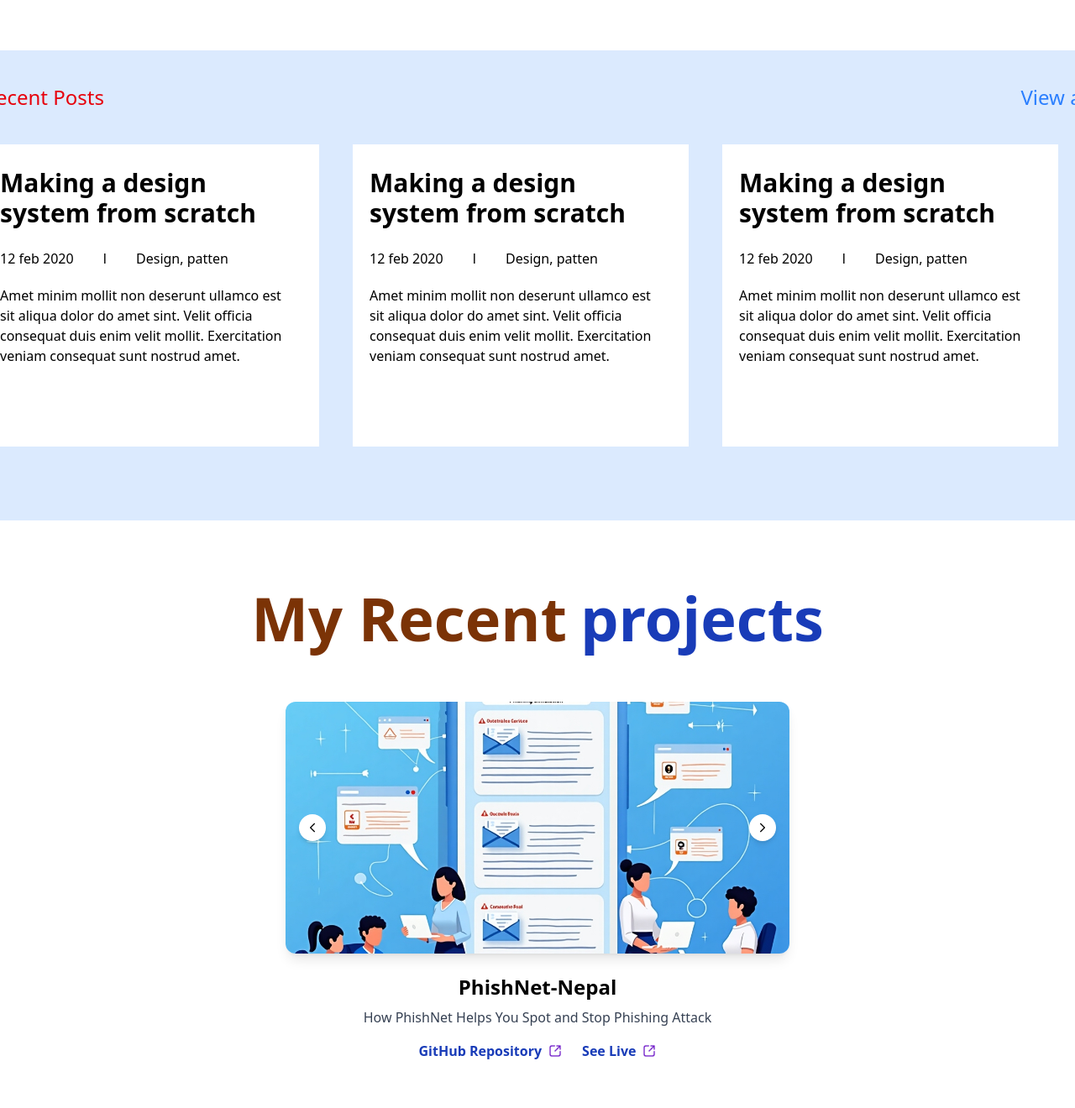
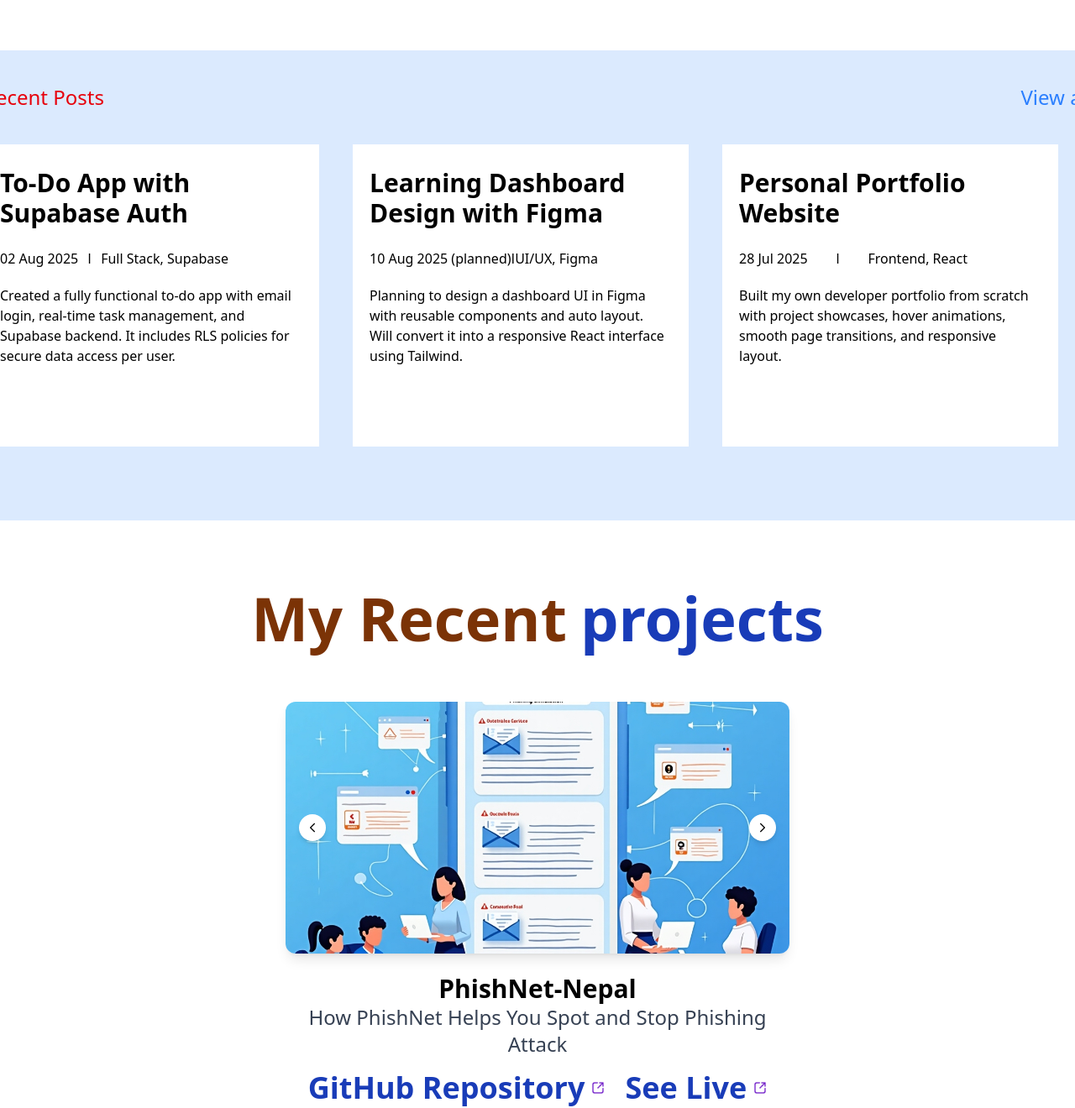
Before and after one commit to patties-eater/potfolio, a React (Vite) app: page / in a window 1280 px wide. Shown: the part 955-2275 px from the top of the page at 84% size. Before the commit the page ends 2219 px from the top, so only its background shows below. Built offline with nearby package versions, Linux system fonts and the light colour scheme.

Commit message:
done in style

```diff
--- a/src/component/views/blogTloger.jsx
+++ b/src/component/views/blogTloger.jsx
@@ -103,8 +103,8 @@
       </div>
 
       {/* Text Content */}
-      <h2 className="text-2xl font-bold mt-6">{project.title}</h2>
-      <p className="text-gray-700 text-center max-w-xl mt-2">{project.description}</p>
+      <h2 className="text-3xl font-bold mt-6">{project.title}</h2>
+      <p className="text-gray-700 text-center text-2xl max-w-xl ">{project.description}</p>
 
       {/* GitHub & Live Links */}
       <div className="flex gap-6 mt-4">
@@ -114,7 +114,7 @@
           target="_blank"
           rel="noopener noreferrer"
         >
-          GitHub Repository <img className="h-4 w-4 ml-2" src={Go} alt="GitHub" />
+          <h1 className='text-4xl'>  GitHub Repository</h1>  <img className="h-4 w-4 ml-2" src={Go} alt="GitHub" />
         </a>
         <a
           className="text-blue-800 font-semibold flex items-center hover:underline"
@@ -122,7 +122,7 @@
           target="_blank"
           rel="noopener noreferrer"
         >
-          See Live <img className="h-4 w-4 ml-2" src={Go} alt="Live" />
+          <h1 className='text-4xl'>See Live</h1> <img className="h-4 w-4 ml-2" src={Go} alt="Live" />
         </a>
       </div>
     </div>
--- a/src/component/views/recentCard.jsx
+++ b/src/component/views/recentCard.jsx
@@ -3,27 +3,27 @@
 export function RecentCard() {
 
   const cardItems = [
-    {
-      Headers:"Making a design system from scratch",
-      Date: "12 feb 2020",
-      title: "Design, patten",
-      bref: "Amet minim mollit non deserunt ullamco est sit aliqua dolor do amet sint. Velit officia consequat duis enim velit mollit. Exercitation veniam consequat sunt nostrud amet."
-    },
-    {
-       Headers:"Making a design system from scratch",
-      Date: "12 feb 2020",
-      title: "Design, patten",
-      bref: "Amet minim mollit non deserunt ullamco est sit aliqua dolor do amet sint. Velit officia consequat duis enim velit mollit. Exercitation veniam consequat sunt nostrud amet."
-    }
-    ,
-    {
-       Headers:"Making a design system from scratch",
-      Date: "12 feb 2020",
-      title: "Design, patten",
-      bref: "Amet minim mollit non deserunt ullamco est sit aliqua dolor do amet sint. Velit officia consequat duis enim velit mollit. Exercitation veniam consequat sunt nostrud amet."
-    }
+  {
+    Headers: "To-Do App with Supabase Auth",
+    Date: "02 Aug 2025",
+    title: "Full Stack, Supabase",
+    bref: "Created a fully functional to-do app with email login, real-time task management, and Supabase backend. It includes RLS policies for secure data access per user."
+  },
 
-  ];
+  {
+    Headers: "Learning Dashboard Design with Figma",
+    Date: "10 Aug 2025 (planned)",
+    title: "UI/UX, Figma",
+    bref: "Planning to design a dashboard UI in Figma with reusable components and auto layout. Will convert it into a responsive React interface using Tailwind."
+  },
+  {
+    Headers: "Personal Portfolio Website",
+    Date: "28 Jul 2025",
+    title: "Frontend, React",
+    bref: "Built my own developer portfolio from scratch with project showcases, hover animations, smooth page transitions, and responsive layout."
+  },
+
+];
 
   return(
 
```
